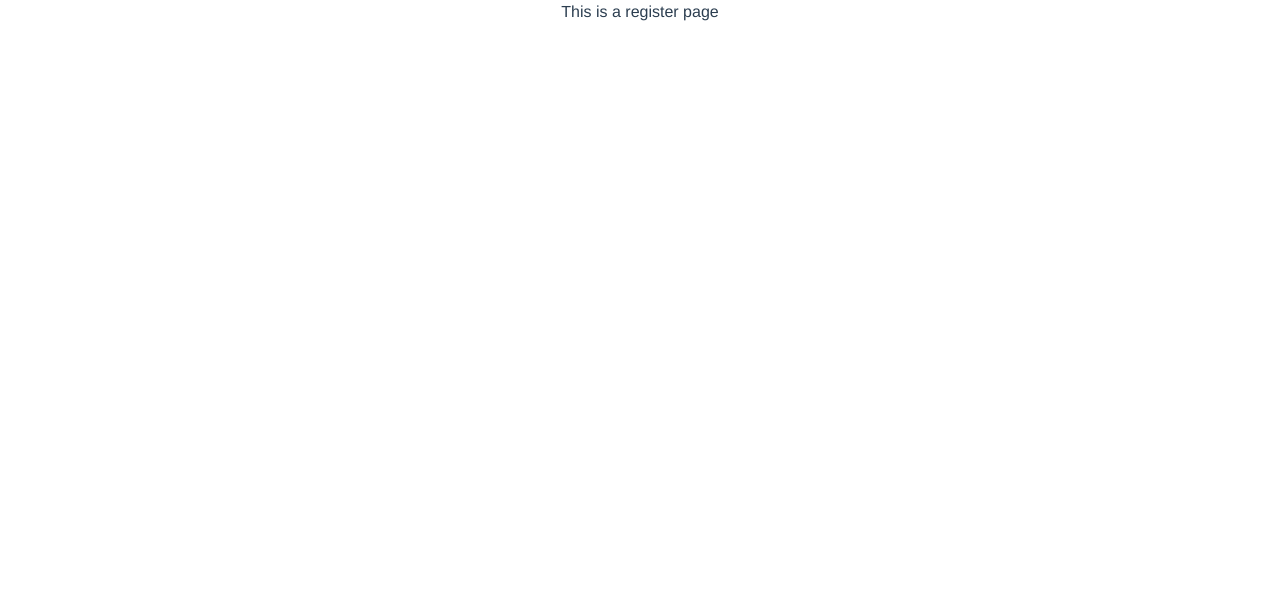
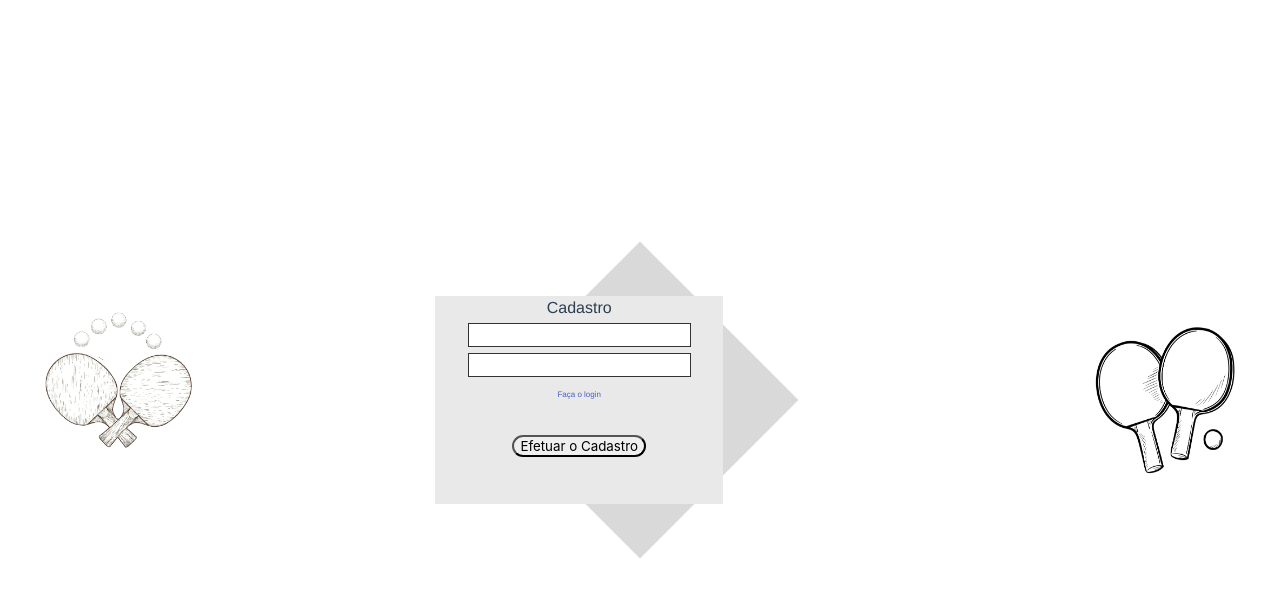
Before and after one commit to PYng-Pong/PYng-Pong-front-end, a Vue app: page /cadastro in a window 1280 px wide. Shown: the top 596 px of the page. Built offline with nearby package versions, Linux system fonts and the light colour scheme.

Commit message:
cadastro de novos usuários

```diff
--- a/src/views/CadastroView.vue
+++ b/src/views/CadastroView.vue
@@ -1,5 +1,112 @@
 <template>
-  <div class="about">
-    <h1>This is a register page</h1>
+  <div class="home">
+    <img
+      class="raquete1"
+      alt="Duas raquetes de tênis de mesa e cinco bolinhas"
+      src="../assets/raquete1.png"
+    />
+    <section class="losango"></section>
+    <section class="cadastro">
+      <h1>Cadastro</h1>
+      <input
+        v-model="usuario.username"
+        @keyup.enter="cadastro"
+        class="input-text"
+        type="text"
+      />
+      <input
+        v-model="usuario.password"
+        @keyup.enter="cadastro"
+        class="input-text"
+        type="password"
+      />
+      <br />
+      <router-link class="esqueceu-senha" to="/login">Faça o login</router-link>
+      <br />
+      <button @click="cadastro" class="input-button">Efetuar o Cadastro</button>
+    </section>
+    <img
+      class="raquete2"
+      alt="Duas raquetes de tênis de mesa e uma bolinha"
+      src="../assets/raquete2.png"
+    />
   </div>
 </template>
+
+<script>
+import { mapActions, mapMutations } from "vuex";
+
+export default {
+  created() {
+    this.unsetHeaders();
+  },
+  data: () => ({
+    usuario: {},
+  }),
+  methods: {
+    ...mapMutations("auth", ["unsetHeaders"]),
+    ...mapActions("auth", ["register"]),
+
+    async cadastro() {
+      try {
+        await this.register(this.usuario);
+        this.$router.push({ path: "/" });
+      } catch (e) {
+        console.log(e);
+      }
+    },
+  },
+};
+</script>
+
+<style>
+.home {
+  display: flex;
+  align-items: center;
+  justify-content: space-between;
+  height: 100vh;
+  box-sizing: border-box;
+  margin: 0;
+}
+
+.raquete1 {
+  width: 14em;
+  height: 14em;
+}
+
+.raquete2 {
+  width: 10em;
+  height: 10em;
+  margin: auto 2em;
+}
+
+.losango {
+  height: 14em;
+  width: 14em;
+  background-color: #d9d9d9;
+  transform: rotate(45deg);
+}
+
+.cadastro {
+  height: 13em;
+  width: 18em;
+  background-color: #e9e9e9;
+  position: fixed;
+  left: 34%;
+}
+
+.input-text {
+  border: solid 1px #333;
+  padding: 3px;
+  margin: 3px;
+}
+
+.esqueceu-senha {
+  font-size: 8px;
+}
+
+.input-button {
+  margin-top: 2.3em;
+  border-radius: 3em;
+}
+</style>
--- a/src/views/LoginView.vue
+++ b/src/views/LoginView.vue
@@ -21,7 +21,9 @@
         type="password"
       />
       <br />
-      <button class="esqueceu-senha">Esqueceu a senha?</button>
+      <router-link class="esqueceu-senha" to="/cadastro"
+        >Faça o cadastro</router-link
+      >
       <br />
       <button @click="fazerLogin" class="input-button">Efetuar Login</button>
     </section>
```
